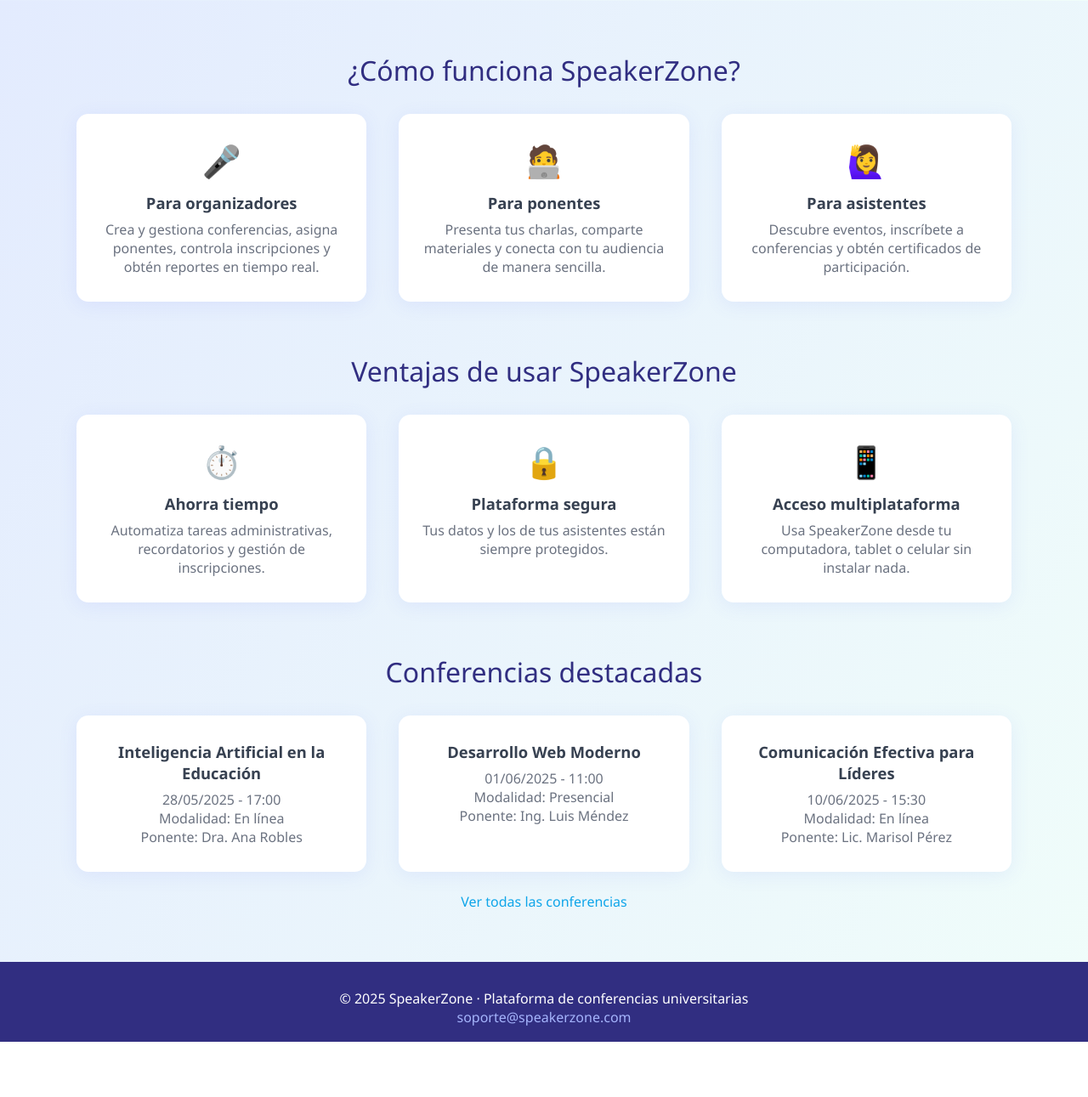
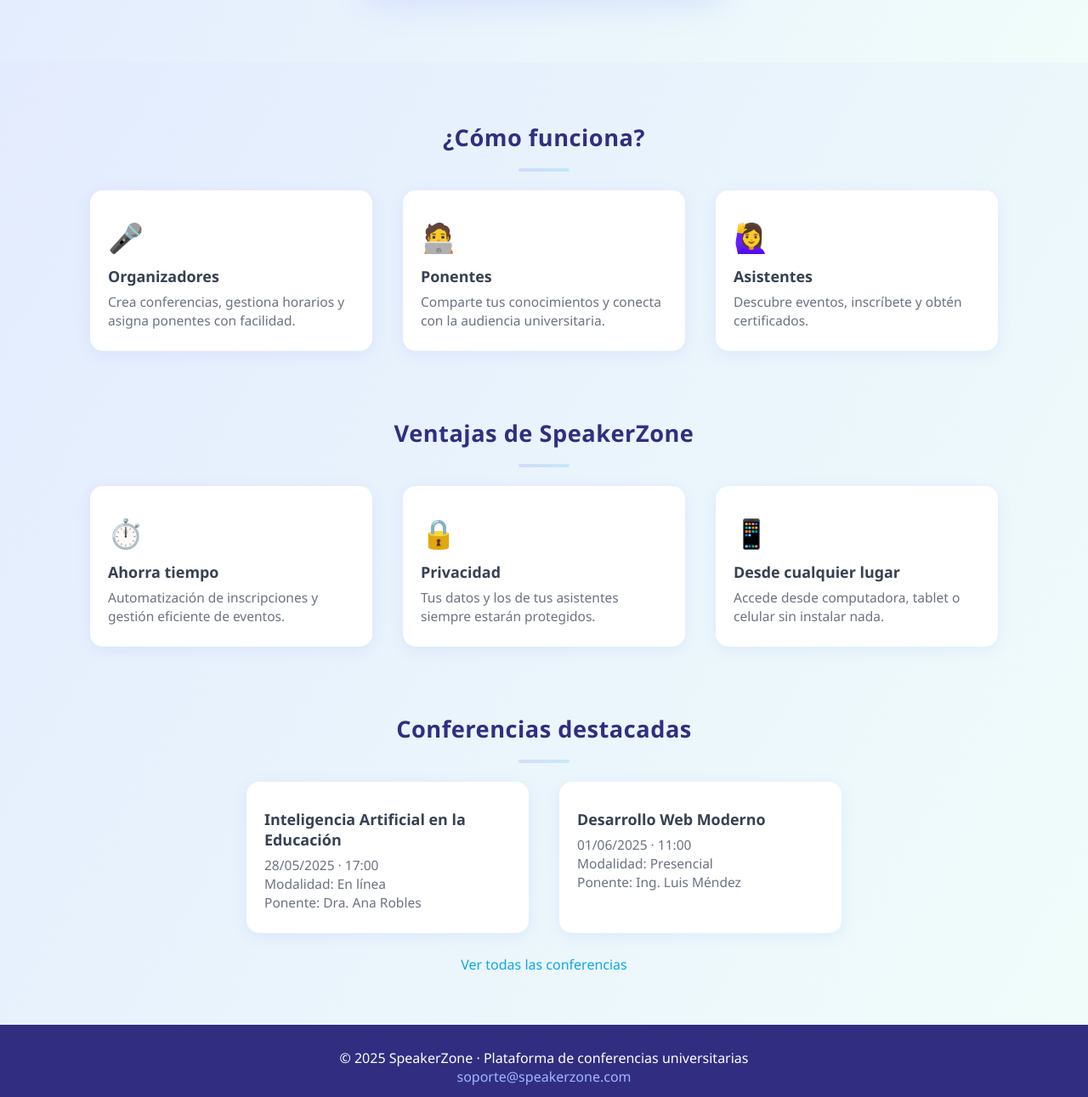
Before and after one commit to LuzElizabeeth/SpeakerZone, a PHP site: page / in a window 1280 px wide. Shown: the part 777-2068 px from the top of the page at 85% size. Before the commit the page ends 2003 px from the top, so only its background shows below. Run offline with PHP 8.4, Linux system fonts and the light colour scheme.

Commit message:
estilo pagina de incio

```diff
--- a/index.php
+++ b/index.php
@@ -2,14 +2,16 @@
 <html lang="es">
 <head>
     <meta charset="UTF-8">
-    <title>SpeakerZone - Tu plataforma de conferencias</title>
+    <title>SpeakerZone - Plataforma de conferencias universitarias</title>
     <meta name="viewport" content="width=device-width, initial-scale=1.0">
+    <!-- AOS Animate On Scroll CSS -->
+    <link href="https://unpkg.com/aos@2.3.4/dist/aos.css" rel="stylesheet">
     <link rel="stylesheet" href="style.css">
     <style>
-        body {margin:0;padding:0; box-sizing:border-box;}
+        body {margin:0;padding:0;box-sizing:border-box;font-family:'Segoe UI',Arial,sans-serif;}
         .navbar {
-            width: 100%;
-            height: 70px;
+            width: 100vw;
+            height: 68px;
             display: flex;
             align-items: center;
             justify-content: space-between;
@@ -84,131 +119,170 @@
             gap: 16px;
             margin-bottom: 38px;
         }
+        .hero-btns .btn {
+            font-size: 1.12em;
+            padding: 11px 28px;
+        }
         .hero-img {
-            max-width: 520px;
+            max-width: 420px;
             width: 95vw;
             margin: 0 auto;
+            margin-top: 25px;
             border-radius: 18px;
             box-shadow: 0 8px 38px #818cf833;
             display:block;
+            transition: transform 0.4s cubic-bezier(.4,2.3,.3,1);
         }
+        .hero-img:hover {transform: scale(1.03);}
+        /* Section */
         .section {
             max-width: 1100px;
-            margin: 60px auto 0 auto;
+            margin: 70px auto 0 auto;
             padding: 0 3vw;
             text-align: center;
         }
         .section-title {
-            font-size: 2em;
+            font-size: 1.7em;
             color: #312e81;
             margin-bottom: 18px;
+            font-weight:bold;
+            letter-spacing: 0.5px;
         }
         .features {
             display: flex;
             flex-wrap: wrap;
             justify-content: center;
-            gap: 38px;
-            margin-top: 30px;
+            gap: 36px;
+            margin-top: 22px;
         }
         .feature {
             background: #fff;
-            border-radius: 14px;
-            box-shadow: 0 4px 22px #6366f118;
-            padding: 30px 22px;
-            max-width: 320px;
-            flex: 1 1 250px;
-            min-width: 210px;
+            border-radius: 15px;
+            box-shadow: 0 4px 18px #6366f118;
+            padding: 32px 21px 25px 21px;
+            max-width: 290px;
+            min-width: 170px;
+            flex: 1 1 170px;
+            text-align: left;
+            margin-bottom: 8px;
+            transition:transform 0.33s cubic-bezier(.4,2.3,.3,1), box-shadow 0.33s;
+        }
+        .feature:hover {
+            transform: translateY(-9px) scale(1.04);
+            box-shadow: 0 8px 34px #6366f122;
+            z-index: 3;
         }
         .feature-icon {
-            font-size: 2.3em;
-            margin-bottom: 12px;
+            font-size: 2.1em;
+            margin-bottom: 11px;
             color: #06b6d4;
         }
         .feature-title {
-            font-size: 1.15em;
+            font-size: 1.12em;
             font-weight: bold;
-            margin-bottom: 8px;
+            margin-bottom: 7px;
             color: #374151;
         }
         .feature-desc {
-            font-size: 1em;
+            font-size: 0.97em;
             color: #6b7280;
         }
+        .section-divider {
+            width: 60px;
+            height: 4px;
+            margin: 18px auto 0 auto;
+            border-radius: 3px;
+            background: linear-gradient(90deg,#6366f1 0%, #06b6d4 100%);
+            opacity: 0.17;
+        }
+        /* Footer */
         .footer {
             margin-top: 60px;
             background: #312e81;
             color: #fff;
-            padding: 32px 0 18px 0;
+            padding: 28px 0 13px 0;
             text-align: center;
+            font-size: 1em;
         }
         .footer a {color:#a5b4fc;}
-        @media (max-width: 800px) {
-            .features {flex-direction:column;gap:18px;}
-            .navbar {padding: 0 10vw;}
+        /* Responsive */
+        @media (max-width: 900px) {
+            .features {flex-direction:column;gap:15px;}
+            .navbar {padding: 0 3vw;}
         }
         @media (max-width: 600px) {
-            .hero-title {font-size: 1.5em;}
-            .section-title {font-size:1.18em;}
-            .feature {padding:18px 8px;}
-            .navbar {padding: 0 2vw;}
+            .hero-title {font-size: 1.19em;}
+            .section-title {font-size:1.02em;}
+            .feature {padding:14px 9px;}
+            .navbar {padding: 0 1vw;}
+            .navbar-links { display:none; position:fixed; left:0; top:68px; background:#fff; width:100vw; flex-direction:column; gap:0; border-bottom:1px solid #e0e7ff;}
+            .navbar-links.open {display:flex;}
+            .navbar-links a {padding:18px 0;border-top:1px solid #f0fdfa;}
+            .navbar-toggle {display:flex;}
         }
     </style>
 </head>
 <body>
     <!-- Barra de navegación -->
-    <div class="navbar">
+    <div class="navbar" id="navbar">
         <div class="navbar-logo">
             <img src="https://cdn-icons-png.flaticon.com/512/3062/3062634.png" alt="Logo SpeakerZone">
-            <span style="font-size:1.21em;font-weight:bold;color:#312e81;">SpeakerZone</span>
+            <span style="font-size:1.15em;font-weight:bold;color:#312e81;">SpeakerZone</span>
         </div>
-        <div class="navbar-links">
-            <a href="#como-funciona">Cómo funciona</a>
+        <div class="navbar-links" id="navbarLinks">
+            <a href="#como-funciona">¿Cómo funciona?</a>
             <a href="#ventajas">Ventajas</a>
             <a href="#conferencias">Conferencias</a>
         </div>
         <div class="navbar-actions">
             <a href="login.php" class="btn secondary">Iniciar sesión</a>
             <a href="register.php" class="btn">Crear cuenta</a>
+            <div class="navbar-toggle" id="navbarToggle" aria-label="Abrir menú">
+                <span></span><span></span><span></span>
+            </div>
         </div>
     </div>
 
     <!-- Hero principal -->
-    <section class="hero">
-        <div class="hero-title">Gestiona tus <span style="color:#06b6d4;">conferencias universitarias</span> en un solo lugar</div>
+    <section class="hero" data-aos="fade-up">
+        <div class="hero-title">
+            Tu espacio para <span style="color:#06b6d4;">conferencias universitarias</span>
+        </div>
         <div class="hero-desc">
-            SpeakerZone conecta ponentes y asistentes para crear eventos inolvidables.<br>
-            Organiza, asiste y haz networking en una plataforma moderna y fácil de usar.
+            Organiza, asiste y participa en conferencias de manera sencilla.<br>
+            Una plataforma ágil y moderna para conectar ideas, personas y conocimiento.
         </div>
         <div class="hero-btns">
-            <a href="register.php" class="btn">Comenzar ahora</a>
-            <a href="conferencias.php" class="btn secondary">Ver conferencias</a>
+            <a href="register.php" class="btn" data-aos="fade-up" data-aos-delay="100">Comenzar</a>
+            <a href="conferencias.php" class="btn secondary" data-aos="fade-up" data-aos-delay="200">Ver conferencias</a>
         </div>
-        <img class="hero-img" src="https://images.unsplash.com/photo-1515378791036-0648a3ef77b2?auto=format&fit=crop&w=900&q=80" alt="Conferencia universitara">
+        <img class="hero-img" src="https://images.unsplash.com/photo-1515378791036-0648a3ef77b2?auto=format&fit=crop&w=900&q=80" alt="Auditorio universitario" data-aos="zoom-in" data-aos-delay="200">
     </section>
 
     <!-- Sección Cómo funciona -->
     <section class="section" id="como-funciona">
-        <div class="section-title">¿Cómo funciona SpeakerZone?</div>
+        <div class="section-title" data-aos="fade-right">¿Cómo funciona?</div>
+        <div class="section-divider"></div>
         <div class="features">
-            <div class="feature">
+            <div class="feature" data-aos="fade-up" data-aos-delay="0">
                 <div class="feature-icon">🎤</div>
-                <div class="feature-title">Para organizadores</div>
+                <div class="feature-title">Organizadores</div>
                 <div class="feature-desc">
-                    Crea y gestiona conferencias, asigna ponentes, controla inscripciones y obtén reportes en tiempo real.
+                    Crea conferencias, gestiona horarios y asigna ponentes con facilidad.
                 </div>
             </div>
-            <div class="feature">
+            <div class="feature" data-aos="fade-up" data-aos-delay="80">
                 <div class="feature-icon">🧑‍💻</div>
-                <div class="feature-title">Para ponentes</div>
+                <div class="feature-title">Ponentes</div>
                 <div class="feature-desc">
-                    Presenta tus charlas, comparte materiales y conecta con tu audiencia de manera sencilla.
+                    Comparte tus conocimientos y conecta con la audiencia universitaria.
                 </div>
             </div>
-            <div class="feature">
+            <div class="feature" data-aos="fade-up" data-aos-delay="160">
                 <div class="feature-icon">🙋‍♀️</div>
-                <div class="feature-title">Para asistentes</div>
+                <div class="feature-title">Asistentes</div>
                 <div class="feature-desc">
-                    Descubre eventos, inscríbete a conferencias y obtén certificados de participación.
+                    Descubre eventos, inscríbete y obtén certificados.
                 </div>
             </div>
         </div>
@@ -216,63 +290,57 @@
 
     <!-- Sección Ventajas -->
     <section class="section" id="ventajas">
-        <div class="section-title">Ventajas de usar SpeakerZone</div>
+        <div class="section-title" data-aos="fade-right">Ventajas de SpeakerZone</div>
+        <div class="section-divider"></div>
         <div class="features">
-            <div class="feature">
+            <div class="feature" data-aos="fade-up" data-aos-delay="0">
                 <div class="feature-icon">⏱️</div>
                 <div class="feature-title">Ahorra tiempo</div>
                 <div class="feature-desc">
-                    Automatiza tareas administrativas, recordatorios y gestión de inscripciones.
+                    Automatización de inscripciones y gestión eficiente de eventos.
                 </div>
             </div>
-            <div class="feature">
+            <div class="feature" data-aos="fade-up" data-aos-delay="80">
                 <div class="feature-icon">🔒</div>
-                <div class="feature-title">Plataforma segura</div>
+                <div class="feature-title">Privacidad</div>
                 <div class="feature-desc">
-                    Tus datos y los de tus asistentes están siempre protegidos.
+                    Tus datos y los de tus asistentes siempre estarán protegidos.
                 </div>
             </div>
-            <div class="feature">
+            <div class="feature" data-aos="fade-up" data-aos-delay="160">
                 <div class="feature-icon">📱</div>
-                <div class="feature-title">Acceso multiplataforma</div>
+                <div class="feature-title">Desde cualquier lugar</div>
                 <div class="feature-desc">
-                    Usa SpeakerZone desde tu computadora, tablet o celular sin instalar nada.
+                    Accede desde computadora, tablet o celular sin instalar nada.
                 </div>
             </div>
         </div>
     </section>
 
-    <!-- Sección Conferencias disponibles -->
+    <!-- Sección Conferencias destacadas -->
     <section class="section" id="conferencias">
-        <div class="section-title">Conferencias destacadas</div>
+        <div class="section-title" data-aos="fade-right">Conferencias destacadas</div>
+        <div class="section-divider"></div>
         <div class="features">
-            <div class="feature">
+            <div class="feature" data-aos="zoom-in-up" data-aos-delay="0">
                 <div class="feature-title">Inteligencia Artificial en la Educación</div>
                 <div class="feature-desc">
-                    28/05/2025 - 17:00<br>
+                    28/05/2025 · 17:00<br>
                     Modalidad: En línea<br>
                     Ponente: Dra. Ana Robles
                 </div>
             </div>
-            <div class="feature">
+            <div class="feature" data-aos="zoom-in-up" data-aos-delay="120">
                 <div class="feature-title">Desarrollo Web Moderno</div>
                 <div class="feature-desc">
-                    01/06/2025 - 11:00<br>
+                    01/06/2025 · 11:00<br>
                     Modalidad: Presencial<br>
                     Ponente: Ing. Luis Méndez
                 </div>
             </div>
-            <div class="feature">
-                <div class="feature-title">Comunicación Efectiva para Líderes</div>
-                <div class="feature-desc">
-                    10/06/2025 - 15:30<br>
-                    Modalidad: En línea<br>
-                    Ponente: Lic. Marisol Pérez
-                </div>
-            </div>
         </div>
-        <div style="margin-top:24px;">
-            <a href="conferencias.php" class="btn">Ver todas las conferencias</a>
+        <div style="margin-top:18px;">
+            <a href="conferencias.php" class="btn" data-aos="fade-up" data-aos-delay="200">Ver todas las conferencias</a>
         </div>
     </section>
 
@@ -282,5 +350,33 @@
         <br>
         <a href="mailto:soporte@speakerzone.com">soporte@speakerzone.com</a>
     </div>
+
+    <!-- AOS Animate On Scroll JS -->
+    <script src="https://unpkg.com/aos@2.3.4/dist/aos.js"></script>
+    <script>
+        AOS.init({duration: 850, once:true});
+        // Navbar scroll hide/show (optional)
+        let lastScrollTop = 0, navbar = document.getElementById('navbar');
+        window.addEventListener('scroll', function(){
+            let st = window.pageYOffset || document.documentElement.scrollTop;
+            if(st > lastScrollTop && st > 60){ // scroll down
+                navbar.style.top = '-70px';
+            } else { // scroll up
+                navbar.style.top = '0';
+            }
+            lastScrollTop = st <= 0 ? 0 : st;
+        }, false);
+
+        // Hamburger menu for mobile
+        const navbarToggle = document.getElementById('navbarToggle');
+        const navbarLinks = document.getElementById('navbarLinks');
+        navbarToggle.addEventListener('click', function(){
+            navbarLinks.classList.toggle('open');
+        });
+        // Close on link click (mobile)
+        Array.from(document.querySelectorAll('.navbar-links a')).forEach(link => {
+            link.addEventListener('click',() => {navbarLinks.classList.remove('open')});
+        });
+    </script>
 </body>
 </html>
```
Also changed, not shown: other parts of index.php (+41 -8 lines).
